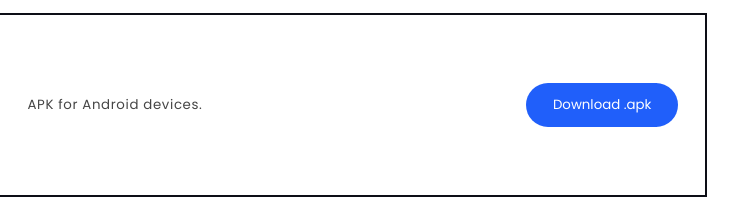
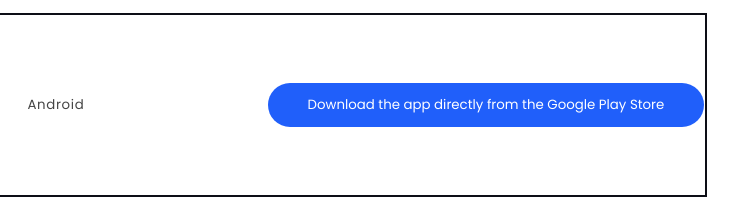
Before and after one commit to Satellite-im/uplink.satellite.im, a plain HTML site: page index.html in a window 1280 px wide. Shown: the part 3486-3698 px from the top of the page, 360-1098 px from the left. Drawn offline with Linux system fonts and the light colour scheme; a web font is replaced by a local one.

Commit message:
update with the play store link

```diff
--- a/index.html
+++ b/index.html
@@ -230,7 +230,7 @@
               <i class="fa-solid fa-mobile-screen-button"></i>
             </div>
             <h3>Native Mobile Apps</h3>
-            <p>Android and iOS Apps are in the works.</p>
+            <p>Android and iOS Apps are published on the stores.</p>
           </div>
         </div>
         <div class="colblock">
@@ -377,11 +377,11 @@
             <img src="assets/images/android-dark.png" class="image-light" height="75px">
           </span>
           <small class="note">
-            <p>APK for Android devices.</p>
+            <p>Android</p>
           </small>
-          <a href="https://github.com/Satellite-im/UplinkWeb/releases/download/v2.0.8/Uplink_v2.0.8.apk"
+          <a href="https://play.google.com/store/apps/details?id=com.uplink.app"
             class="no-underline button" target="_blank">
-            <button>Download .apk</button>
+            <button>Download the app directly from the Google Play Store</button>
           </a>
         </div>
         <div class="project">
```
